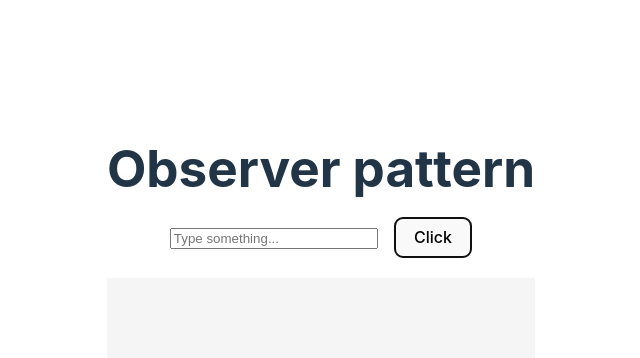
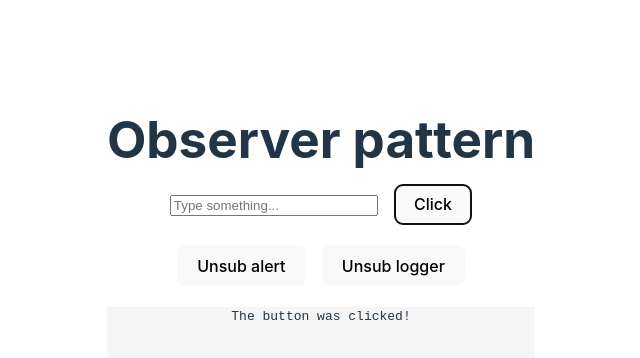
Before and after one commit to Blubito-Academy/react-for-breakfast-demos, a React (Vite) app in the folder observer-pattern/: page / in a window 1280 px wide. Both pictures are taken after a click on the button "Click". Shown: the top 358 px of the page, without its empty margins (319-959 px from the left). Built offline with nearby package versions, Linux system fonts and the light colour scheme.

Commit message:
feat: Subscribe logger and toast

```diff
--- a/observer-pattern/src/App.css
+++ b/observer-pattern/src/App.css
@@ -13,7 +13,8 @@
   margin-bottom: 1rem;
 }
 
-.eventsContainer {
+.eventsContainer,
+.unsubContainer {
   height: 50px;
   align-content: center;
 }
@@ -23,14 +24,27 @@
   margin-right: 1rem;
 }
 
-.eventsContainer > button {
+.eventsContainer,
+.unsubContainer > button {
   height: auto;
 }
 
-.observerShowCase > code {
+.unsubContainer > :first-child {
+  margin-right: 1rem;
+}
+
+code {
   display: block;
   width: 100%;
   height: 400px;
   background-color: whitesmoke;
-  overflow: auto;
 }
+
+code > * {
+  margin-bottom: 1rem;
+  overflow: hidden;
+  white-space: nowrap;
+  text-overflow: ellipsis;
+  max-width: 350px;
+  margin-inline: auto;
+}
--- a/observer-pattern/src/App.tsx
+++ b/observer-pattern/src/App.tsx
@@ -1,17 +1,72 @@
-import './App.css'
+import { useEffect, useRef, useState } from "react";
+import { observableObject } from "./ObservableClass";
+import { Toaster, toast } from "react-hot-toast";
+import "./App.css";
 
 function App() {
+  const [changeTriggers, setChangeTriggers] = useState<JSX.Element[]>([]);
+  const useEffectRef = useRef<boolean>(false);
+
+  const triggerAlertObserver = (dataToDisplay: string) => {
+    toast.success(dataToDisplay);
+  };
+
+  const triggerLoggerObserver = (dataToDisplay: string) => {
+    const loggedInfo: JSX.Element = (
+      <div key={dataToDisplay}>{dataToDisplay}</div>
+    );
+    const newChangeTriggers = [...changeTriggers];
+    newChangeTriggers.push(loggedInfo);
+    setChangeTriggers(newChangeTriggers);
+  };
+
+  const handleBtnClick = () => {
+    observableObject.notifyObservers("The button was clicked!");
+  };
+
+  const handleInputChange = (ev: React.ChangeEvent<HTMLInputElement>) => {
+    const logInputChange: string =
+      ev.target.value.length === 0 ? "Emptied input" : ev.target.value;
+    observableObject.notifyObservers(`New input change: ${logInputChange}`);
+  };
+
+  const handleAlertUnsub = () => {
+    observableObject.unsubscribe(triggerAlertObserver);
+  };
+
+  const handleLoggerUnsub = () => {
+    observableObject.unsubscribe(triggerLoggerObserver);
+  };
+
+  useEffect(() => {
+    if (!useEffectRef.current) {
+      observableObject.subscribe(triggerAlertObserver);
+      observableObject.subscribe(triggerLoggerObserver);
+      useEffectRef.current = true;
+    }
+    // eslint-disable-next-line react-hooks/exhaustive-deps
+  }, []);
 
   return (
-    <div className='observerShowCase'>
+    <>
+      <div className="observerShowCase">
         <h1>Observer pattern</h1>
         <div className="eventsContainer">
-          <input placeholder='Type something...'></input>
-          <button>Click</button>
+          <input
+            onChange={handleInputChange}
+            placeholder="Type something..."
+          ></input>
+          <button onClick={handleBtnClick}>Click</button>
         </div>
-        <code></code>
-    </div>
-  )
+        <div className="unsubContainer">
+          <button onClick={handleAlertUnsub}>Unsub alert</button>
+          <button onClick={handleLoggerUnsub}>Unsub logger</button>
+        </div>
+        <code>{changeTriggers}</code>
+      </div>
+      <Toaster position="top-right" />
+    </>
+  );
 }
 
-export default App
+export default App;
--- a/observer-pattern/src/ObservableClass.ts
+++ b/observer-pattern/src/ObservableClass.ts
@@ -1,16 +1,19 @@
 class Observable {
-    observers: {(dataToDisplay: string): void} [];
+  observers: { (dataToDisplay: string): void }[];
 
   constructor() {
     this.observers = [];
   }
 
-    public subscribe(newObserver: {(dataToDisplay: string): void}) {
+  public subscribe(newObserver: { (dataToDisplay: string): void }) {
     this.observers.push(newObserver);
   }
 
-    public unsubscribe(observerToRemove: {(dataToDisplay: string): void}) {
-        this.observers = this.observers.filter((observer) => observer !== observerToRemove);
+  public unsubscribe(observerToRemove: { (dataToDisplay: string): void }) {
+    console.log(observerToRemove);
+    this.observers = this.observers.filter(
+      (observer) => observer !== observerToRemove
+    );
   }
 
   public notifyObservers(dataToDisplay: string) {
--- /dev/null
+++ b/package.json
@@ -0,0 +1,5 @@
+{
+  "dependencies": {
+    "react-hot-toast": "^2.4.1"
+  }
+}
```
Also changed, not shown: 1 other file (tests, documents, lock files or other folders). Lines whose indentation alone changed are shown as unchanged.
